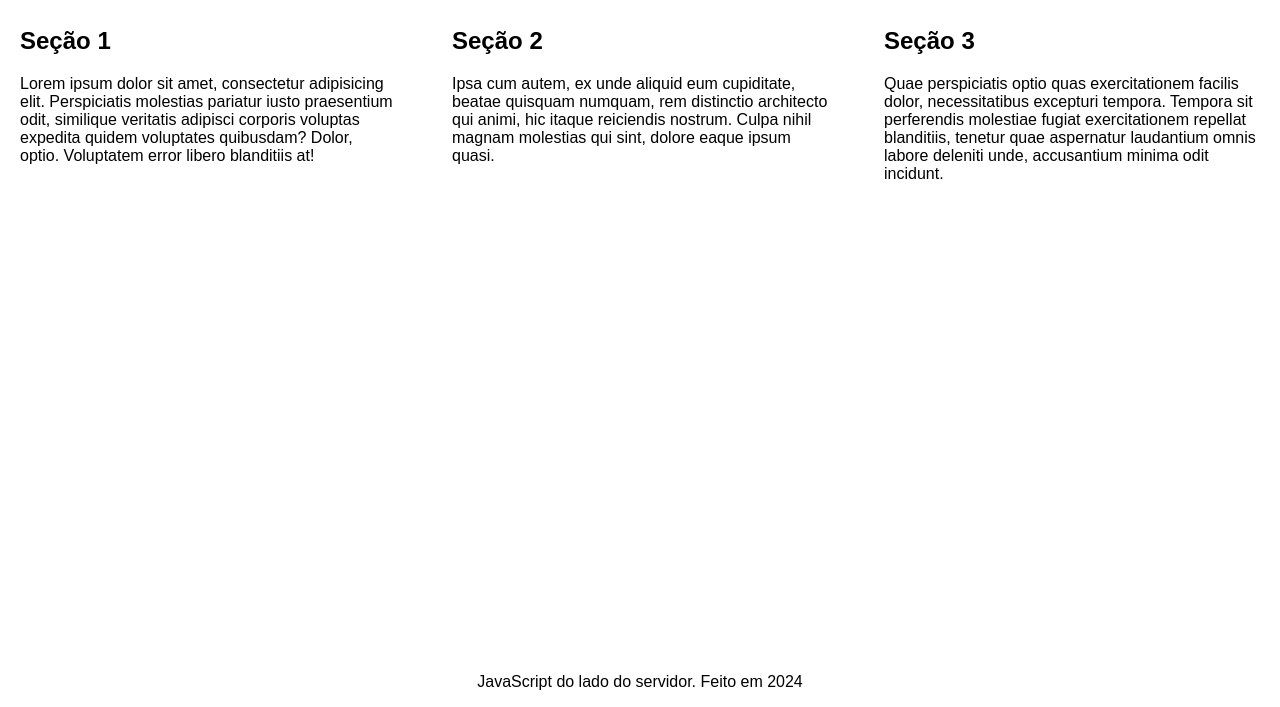
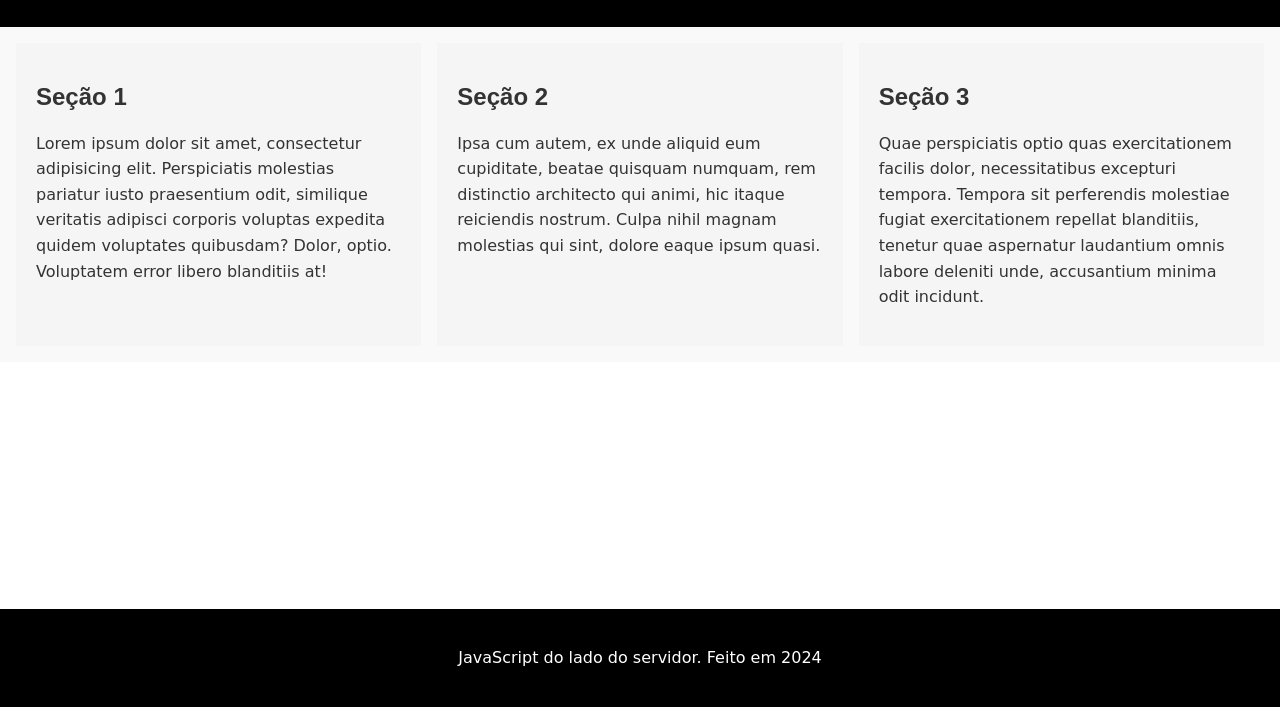
Before and after one commit to AlisonDevFrontEnd/Nodejs, a plain HTML site: page public/index.html in a window 1280 px wide. Shown: the part 93-800 px from the top of the page. Drawn offline with Linux system fonts and the light colour scheme.

Commit message:
Adicionado Estilos

```diff
--- a/public/style.css
+++ b/public/style.css
@@ -13,18 +13,29 @@ body {
 header,
 footer {
     text-align: center;
+    background-color: #000;
+    color: #fff;
+    padding: 20px;
 }
 
 main {
     display: grid;
     grid-template-columns: repeat(auto-fit, minmax(200px, 1fr));
     gap: 1rem;
+    background-color: #f9f9f9;
+    padding: 1rem;
 }
 
 section {
     padding: 20px;
+    background-color: #f5f5f5;
+    color: #333;
 }
-
+p {
+  font-family: cursive;
+  line-height: 1.6;
+  font-size: 1rem;
+}
 footer {
     margin-top: auto;
 }
```
